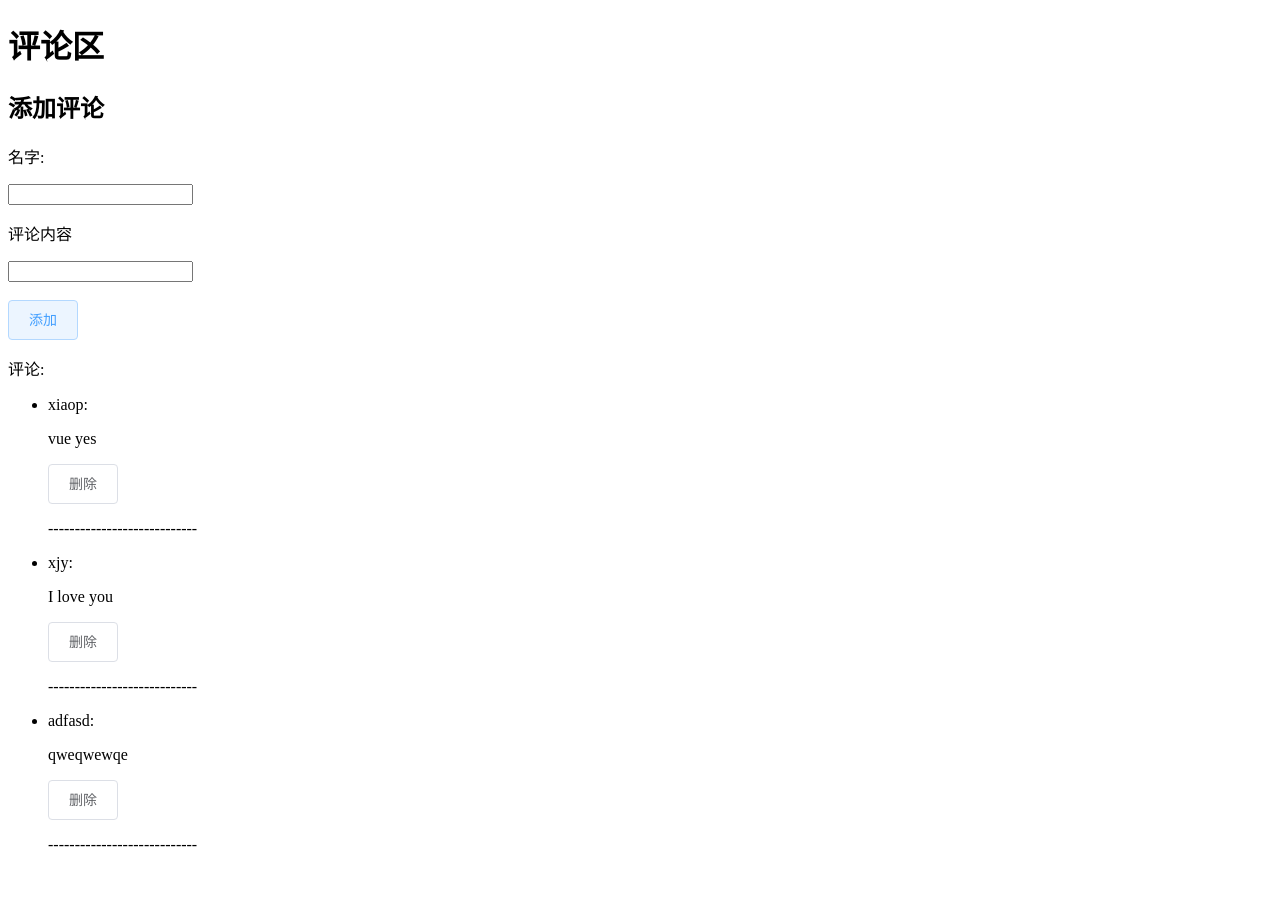
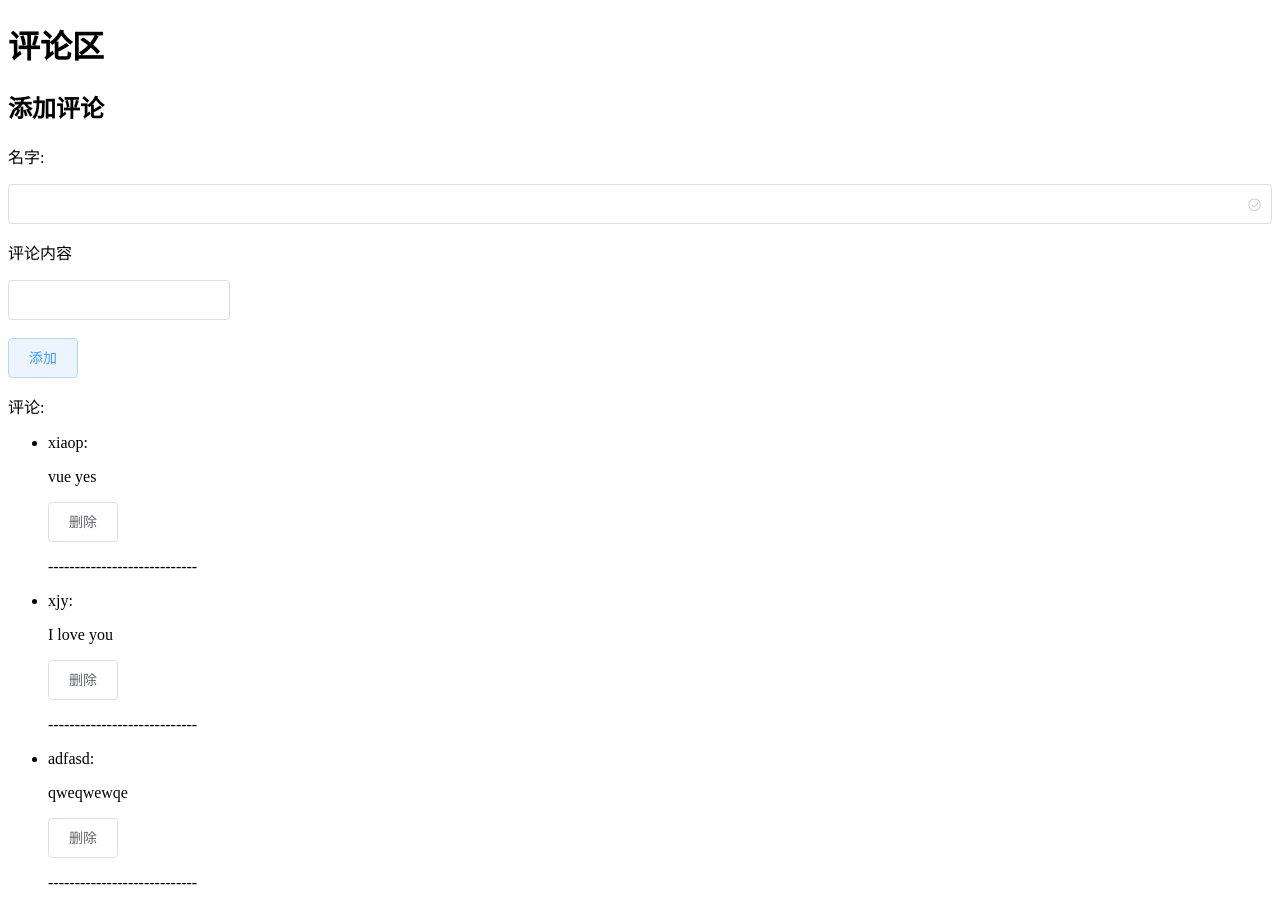
Before and after one commit to xiaop3344/VueTest, a Vue app: page / in a window 1280 px wide. Before the commit the page ends 870 px from the top, so only its background shows below. Built offline with nearby package versions, Linux system fonts and the light colour scheme.

Commit message:
修改elementui

```diff
--- a/src/components/Add.vue
+++ b/src/components/Add.vue
@@ -2,12 +2,12 @@
     <div>
         <h2>添加评论</h2>
         <p>名字:</p>
-        <input type="text" v-model="name">
+        <el-input type="text" v-model="name" suffix-icon="el-icon-circle-check"></el-input>
         <p>评论内容</p>
-        <input type="text" v-model="content">
+        <el-input type="text" style="width:222px" v-model="content"/>
         <br>
         <br>
-        <el-button type="primary" plain @click="add">添加</el-button>
+        <el-button type="primary"  plain @click="add">添加</el-button>
     </div>
 </template>
 <script>
```
